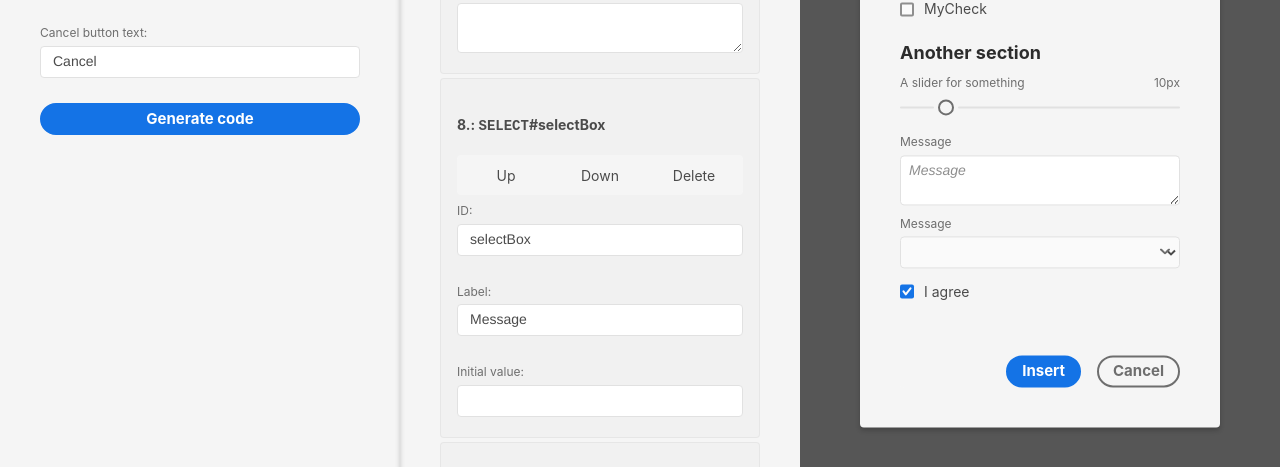
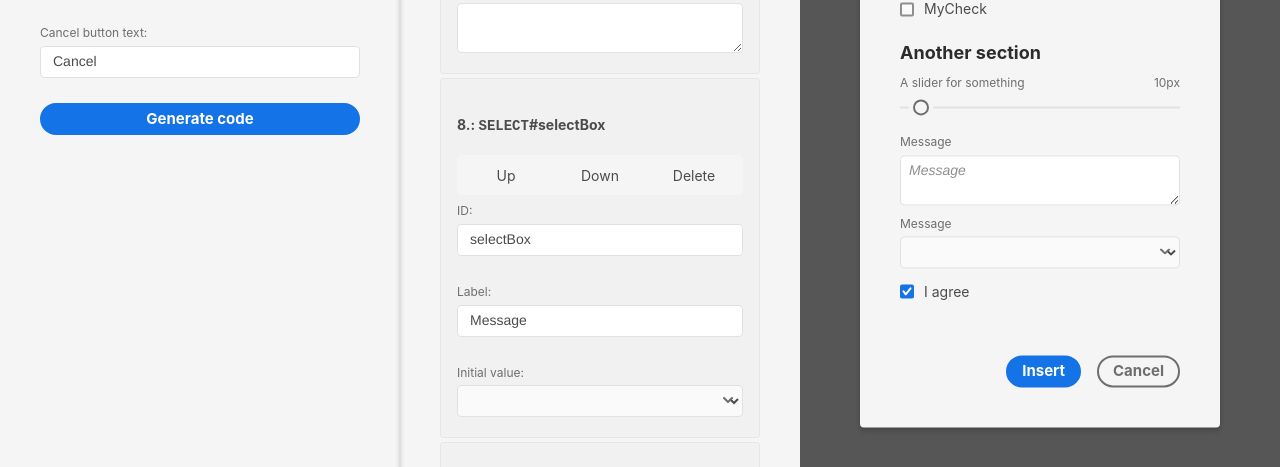
Before and after one commit to pklaschka/xd-dialog-helper-editor, a Vue app: page / in a window 1280 px wide. Both pictures are taken after a click on the button "Checkbox". Shown: the part 282-749 px from the top of the page. Built offline with nearby package versions, Linux system fonts and the light colour scheme.

Commit message:
A lot has changed ;-)

```diff
--- a/src/App.vue
+++ b/src/App.vue
@@ -85,12 +85,12 @@
                                 </div>
                             </div>
                             <div class="spectrum-Slider-controls">
-                                <div class="spectrum-Slider-track" style="width: 14.4531%;"></div>
-                                <div class="spectrum-Slider-handle" style="left: 14.4531%;">
-                                    <input type="range" class="spectrum-Slider-input" value="14" step="2" min="10"
-                                           max="20" id="spectrum-Slider-input-8">
+                                <div class="spectrum-Slider-track" v-bind:style="{ width: (element.value/element.htmlAttributes.max*100) + '%'}"></div>
+                                <div class="spectrum-Slider-handle" v-bind:style="{ left: (element.value/element.htmlAttributes.max*100) + '%'}">
+                                    <input type="range" class="spectrum-Slider-input" :value="element.value" :min="element.htmlAttributes.min"
+                                           :max="element.htmlAttributes.max" id="spectrum-Slider-input-8">
                                 </div>
-                                <div class="spectrum-Slider-track" style="width: 85.5469%;"></div>
+                                <div class="spectrum-Slider-track" v-bind:style="{ width: (100 - element.value/element.htmlAttributes.max*100) + '%'}"></div>
                             </div>
                         </div>
                         <hr class="spectrum-Rule spectrum-Rule--medium" v-if="element.type === 7">
@@ -297,9 +297,13 @@
         flex-direction: row;
 
         > aside {
-            * {
+            > *:not(.spectrum-Checkbox),
+            :not(.spectrum-Checkbox) > *:not(svg) {
                 width: 100%;
             }
+
+
+
 
             padding: 40px;
 
@@ -318,6 +322,15 @@
             position: relative;
             width: 100%;
 
+            .spectrum-Dialog, .spectrum-Dialog.is-open {
+                position: absolute;
+                //transform: none;
+                margin: 0;
+                width: 360px;
+                box-shadow: 0 3px 5px 0 rgba(0, 0, 0, 0.2);
+                //left: unset;
+            }
+
             a {
                 display: block;
             }
@@ -326,15 +339,6 @@
 
     textarea {
         resize: vertical;
-    }
-
-    .spectrum-Dialog, .spectrum-Dialog.is-open {
-        position: absolute;
-        //transform: none;
-        margin: 0;
-        width: 360px;
-        box-shadow: 0 3px 5px 0 rgba(0, 0, 0, 0.2);
-        //left: unset;
     }
 
     .contentElement + .contentElement {
--- a/src/components/Editor.vue
+++ b/src/components/Editor.vue
@@ -15,27 +15,72 @@
         </div>
 
         <form class="spectrum-Form">
+            <!-- ID: -->
             <div class="spectrum-Form-item">
                 <label class="spectrum-FieldLabel">ID:</label>
                 <input type="text" v-model="element.id" class="spectrum-Textfield">
             </div>
+            <!-- Label: -->
             <div class="spectrum-Form-item" v-if="element.type !== 7">
-                <label class="spectrum-FieldLabel">{{element.type === 0 || element.type === 1 ? 'Text' : 'Label'}}:</label>
-                <textarea v-if="element.type === 1" type="text" v-model="element.label" class="spectrum-Textfield spectrum-Textfield--multiline">
+                <label class="spectrum-FieldLabel">{{element.type === 0 || element.type === 1 ? 'Text' :
+                    'Label'}}:</label>
+                <textarea v-if="element.type === 1" type="text" v-model="element.label"
+                          class="spectrum-Textfield spectrum-Textfield--multiline">
                 </textarea>
                 <input v-else type="text" v-model="element.label" class="spectrum-Textfield">
             </div>
-            <div class="spectrum-Form-item" v-if="inList(element.type, [2,4])">
+            <!-- Value: -->
+            <div class="spectrum-Form-item" v-if="inList(element.type, [2])">
                 <label class="spectrum-FieldLabel">Initial value:</label>
                 <input type="text" v-model="element.value" class="spectrum-Textfield">
+            </div>
+            <div class="spectrum-Form-item" v-if="inList(element.type, [4])">
+                <div v-if="element.type === 4" class="width100 selectWrapper">
+                    <label :for="element.id + '-editor'" class="spectrum-FieldLabel">Initial value:</label>
+                    <div class="selectWrapper">
+                        <select class="spectrum-FieldButton spectrum-Dropdown-trigger" v-model="element.value" :id="element.id + '-editor'" :name="element.id + '-editor'">
+                            <option value="">-- none set --</option>
+                            <option v-for="(element,index) in element.options" :key="index" :value="element.value">{{element.label}}</option>
+                        </select>
+                        <svg class="spectrum-Icon spectrum-UIIcon-ChevronDownMedium spectrum-Dropdown-icon" focusable="false" aria-hidden="true">
+                            <use xlink:href="#spectrum-css-icon-ChevronDownMedium"></use>
+                        </svg>
+                    </div>
+                </div>
+            </div>
+            <div class="spectrum-Form-item" v-if="inList(element.type, [5,6])">
+                <label class="spectrum-FieldLabel">Initial value:</label>
+                <input v-model="element.value" type="number" class="spectrum-Textfield">
             </div>
             <div class="spectrum-Form-item" v-if="inList(element.type, [3])">
                 <label class="spectrum-FieldLabel">Initial value:</label>
                 <textarea v-model="element.value" class="spectrum-Textfield spectrum-Textfield--multiline"></textarea>
             </div>
             <div class="spectrum-Form-item" v-else-if="inList(element.type, [8])">
-                <label class="spectrum-FieldLabel">Initially checked:</label>
-                <input type="checkbox" v-model="element.value" class="spectrum-Textfield">
+                <label class="spectrum-Checkbox">
+                    <input type="checkbox" class="spectrum-Checkbox-input" v-model="element.value"
+                           id="checkbox-0">
+                    <span class="spectrum-Checkbox-box">
+    <svg class="spectrum-Icon spectrum-UIIcon-CheckmarkSmall spectrum-Checkbox-checkmark" focusable="false"
+         aria-hidden="true">
+      <use xlink:href="#spectrum-css-icon-CheckmarkSmall"/>
+    </svg>
+    <svg class="spectrum-Icon spectrum-UIIcon-DashSmall spectrum-Checkbox-partialCheckmark" focusable="false"
+         aria-hidden="true">
+      <use xlink:href="#spectrum-css-icon-DashSmall"/>
+    </svg>
+  </span>
+                    <span class="spectrum-Checkbox-label">Initially set</span>
+                </label>
+            </div>
+            <!-- Min & Max: -->
+            <div class="spectrum-Form-item" v-if="inList(element.type, [5,6])">
+                <label class="spectrum-FieldLabel">Minimum value:</label>
+                <input v-model="element.htmlAttributes.min" type="number" class="spectrum-Textfield">
+            </div>
+            <div class="spectrum-Form-item" v-if="inList(element.type, [5,6])">
+                <label class="spectrum-FieldLabel">Maximum value:</label>
+                <input v-model="element.htmlAttributes.max" type="number" class="spectrum-Textfield">
             </div>
         </form>
     </div>
```
